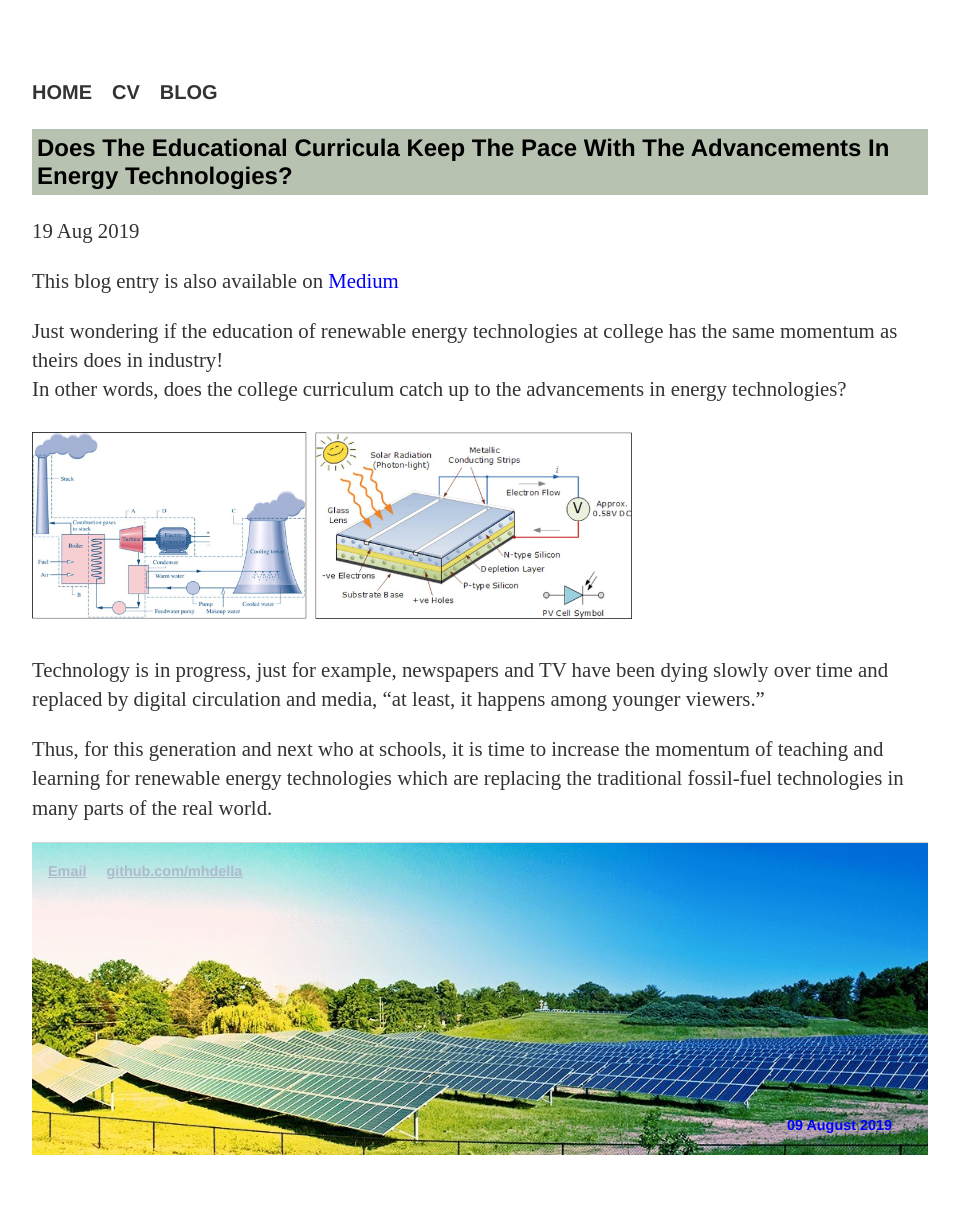
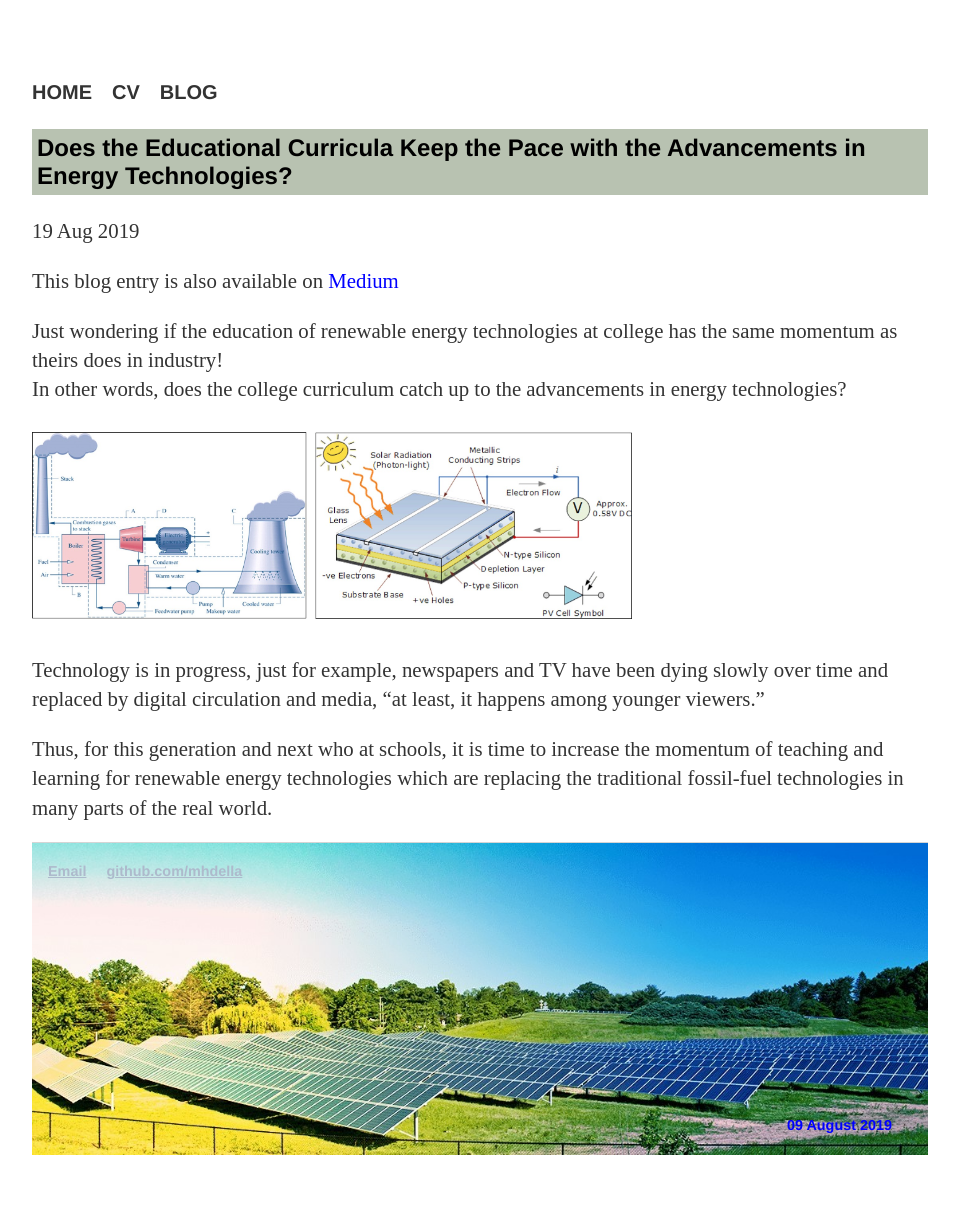
Before and after one commit to MohamedAbuella/MohamedAbuella.github.io, a Jekyll site: the page built from _posts/2019-08-19-Education_Curricula_&Advances_Renewables.html, in a window 1280 px wide. Shown: the whole page, without its empty margins (160-1119 px from the left). Built offline with Jekyll 4.4.1, drawn with Linux system fonts in a browser that asks for light colours; nearby versions of some CDN libraries; a script that is not in the unit is left out; comment, search, counter and statistics services are not loaded.

```diff
--- a/_posts/2019-08-19-Education_Curricula_&Advances_Renewables.html
+++ b/_posts/2019-08-19-Education_Curricula_&Advances_Renewables.html
@@ -1,5 +1,5 @@
 ---
-title:      "Does The Educational Curricula Keep The Pace With The Advancements In Energy Technologies?"
+title:      "Does the Educational Curricula Keep the Pace with the Advancements in Energy Technologies?"
 created_at: 2019-09-19 05:10:57 EST
 author:     Mohamed Abuella
 layout:     post
```
